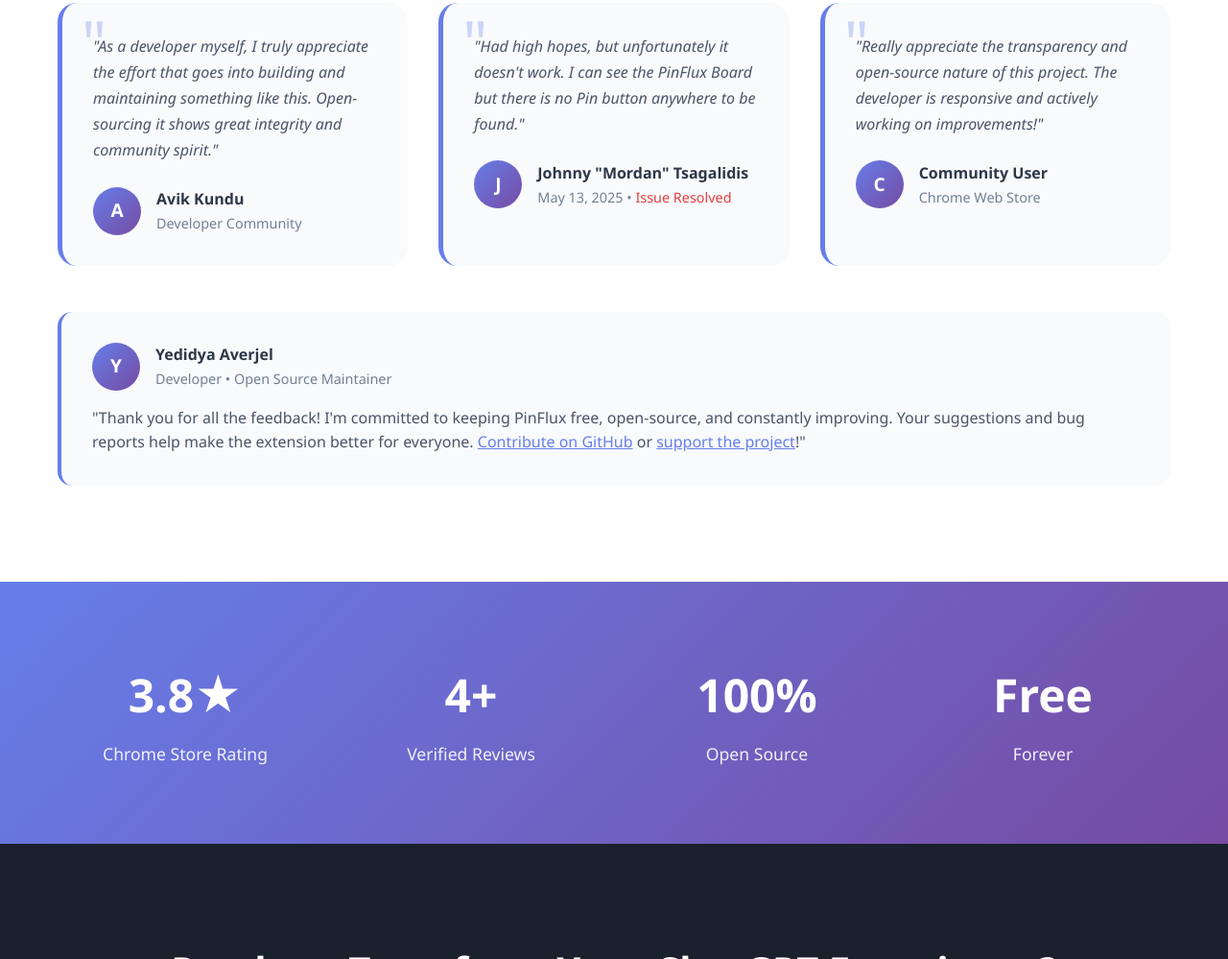
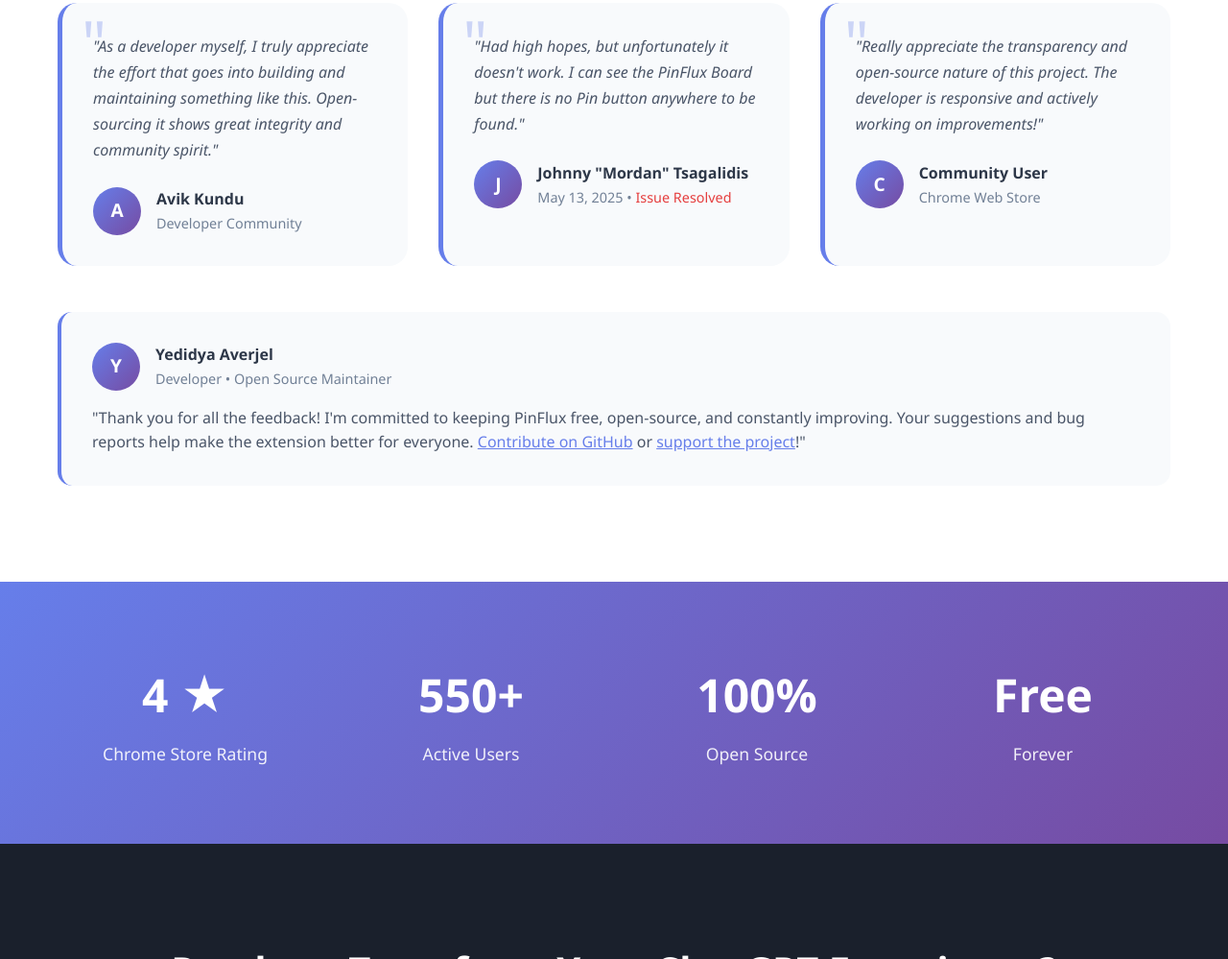
Before and after one commit to AuxionCore/PinFlux, a website: page website/index.html in a window 1280 px wide. Shown: the part 3924-4923 px from the top of the page at 96% size. Drawn offline with Linux system fonts and the light colour scheme.

Commit message:
fix: update Chrome Web Store rating and user statistics in testimonials section

```diff
--- a/website/index.html
+++ b/website/index.html
@@ -633,7 +633,7 @@
       <div class="container">
         <h2 class="section-title">What Users Are Saying</h2>
         <p class="section-subtitle">
-          Real reviews from our Chrome Web Store users (3.8★ rating)
+          Real reviews from our Chrome Web Store users (4★ rating)
         </p>
         <div class="testimonials-grid">
           <div class="testimonial-card">
@@ -734,12 +734,12 @@
       <div class="container">
         <div class="stats-grid">
           <div class="stat-item">
-            <h3>3.8★</h3>
+            <h3>4 ★</h3>
             <p>Chrome Store Rating</p>
           </div>
           <div class="stat-item">
-            <h3>4+</h3>
-            <p>Verified Reviews</p>
+            <h3>550+</h3>
+            <p>Active Users</p>
           </div>
           <div class="stat-item">
             <h3>100%</h3>
```
